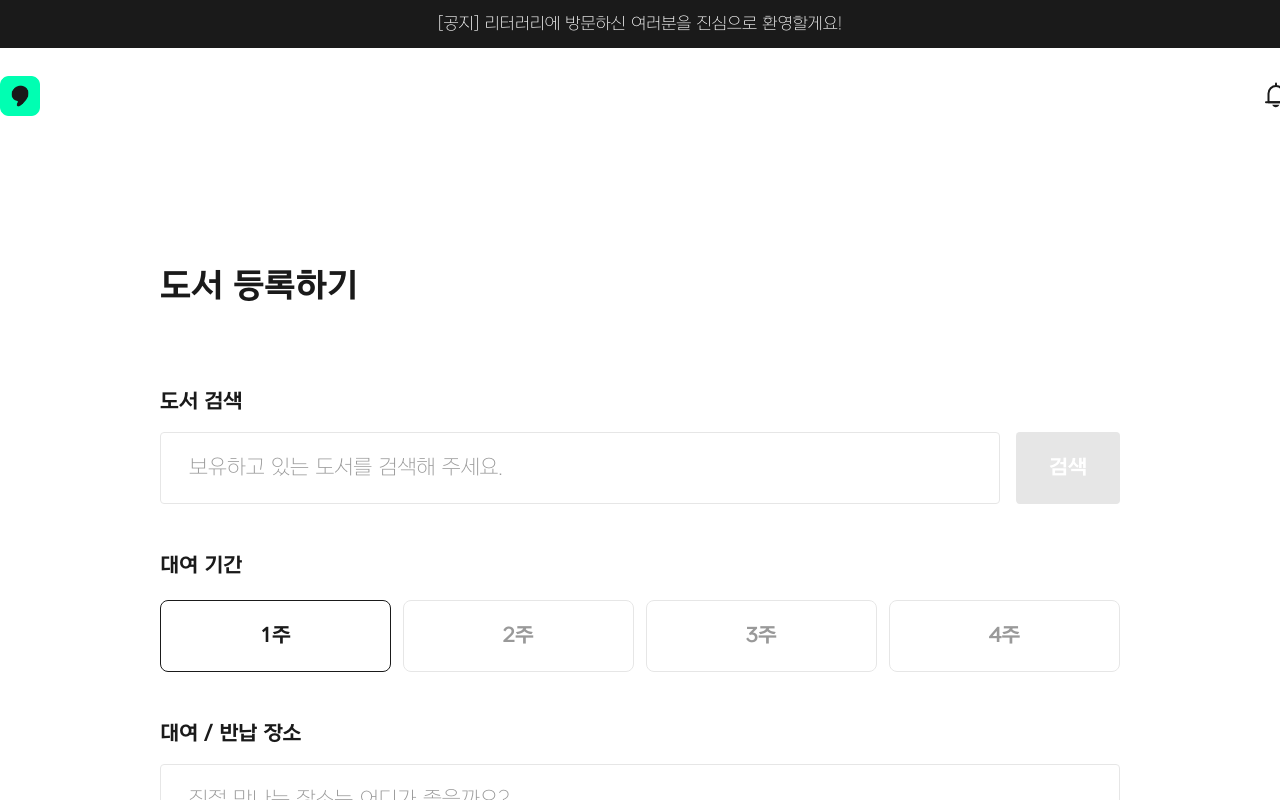
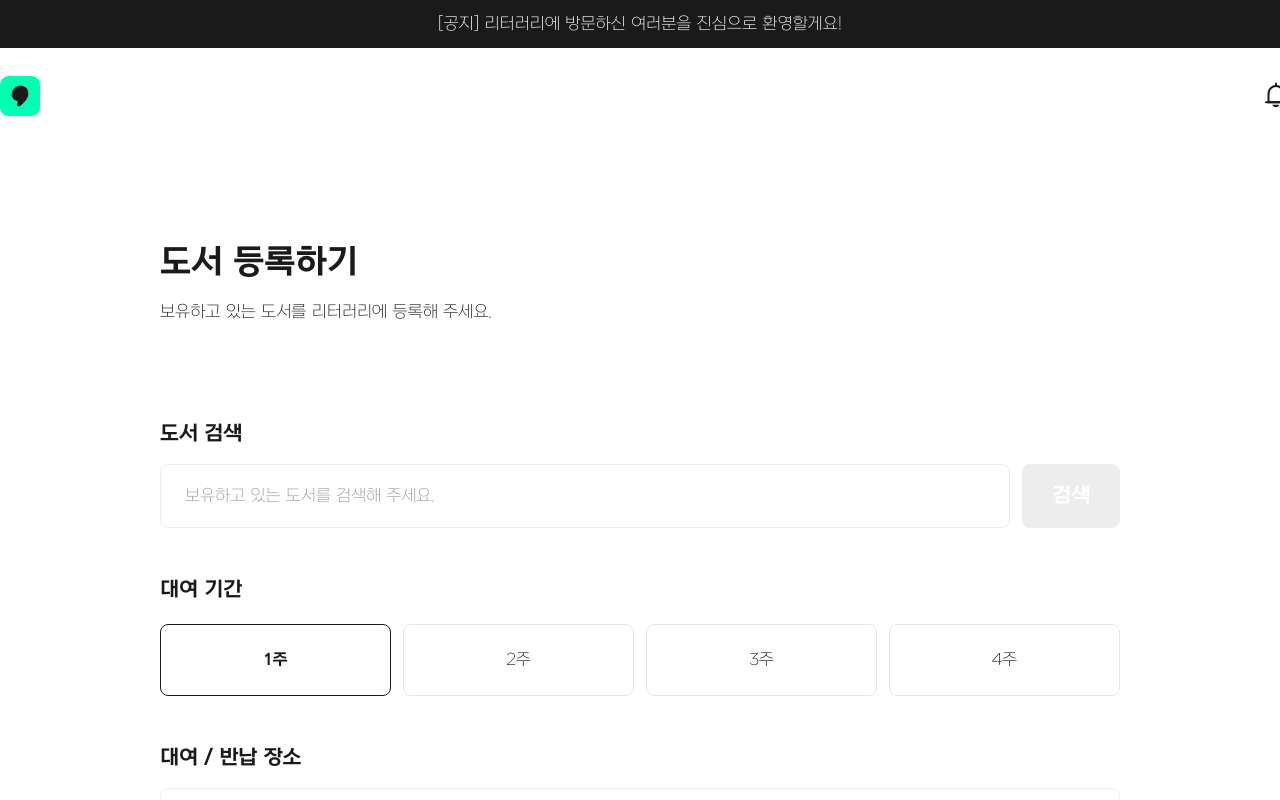
Before and after one commit to dukki-labs/frontend, a Next.js app: page /register in a window 1280 px wide. Built offline with nearby package versions, Linux system fonts and the light colour scheme.

Commit message:
Feat: [#114] 등록하기 버튼 오류 수정

```diff
--- a/src/components/common/Button.tsx
+++ b/src/components/common/Button.tsx
@@ -6,6 +6,7 @@ interface Button {
   onClick: () => void;
   textColor: string;
   backgroundColor: string;
+  borderColor?: string;
 }
 
 export default function Button({
@@ -13,6 +14,7 @@ export default function Button({
   onClick,
   textColor = "#1a1a1a",
   backgroundColor,
+  borderColor,
 }: Button) {
   return (
     <div
@@ -20,6 +22,9 @@ export default function Button({
       onClick={onClick}
       style={{
         background: `${backgroundColor}`,
+        borderWidth: "1.5px",
+        borderStyle: "solid",
+        borderColor: borderColor ? borderColor : backgroundColor,
       }}
     >
       <TextGothic
--- a/src/pages/register/index.tsx
+++ b/src/pages/register/index.tsx
@@ -1,4 +1,4 @@
-import { useState } from "react";
+import { useState, useMemo } from "react";
 import { useRouter } from "next/router";
 import Image from "next/image";
 import Head from "next/head";
@@ -101,6 +101,13 @@ export default function Register() {
     }
   };
 
+  const isValidation = useMemo(() => {
+    if (selectedBook.length === 0 || place === "") {
+      return false;
+    }
+    return true;
+  }, [selectedBook, place]);
+
   return (
     <>
       <Head>
@@ -116,8 +123,14 @@ export default function Register() {
             lineHeight={44}
             style={{
               display: "block",
-              marginBotton: "80px",
+              marginBottom: "16px",
             }}
+          />
+          <TextGothic
+            text="보유하고 있는 도서를 리터러리에 등록해 주세요."
+            fontWeight={400}
+            fontSize={16}
+            lineHeight={24}
           />
           <div className={styles.inputWrapper}>
             <div className={styles.register}>
@@ -312,10 +325,10 @@ export default function Register() {
                   >
                     <TextGothic
                       text={v.nameKo}
-                      fontWeight={700}
-                      fontSize={20}
-                      lineHeight={28}
-                      color={v.name === period ? "#1a1a1a" : "#999999"}
+                      fontWeight={v.name === period ? 700 : 400}
+                      fontSize={16}
+                      lineHeight={24}
+                      color="#1a1a1a"
                     />
                   </div>
                 ))}
@@ -341,7 +354,7 @@ export default function Register() {
             </div>
             <div className={styles.register}>
               <TextGothic
-                text="첨부 내용"
+                text="전달 내용"
                 fontWeight={700}
                 fontSize={20}
                 lineHeight={28}
@@ -354,7 +367,7 @@ export default function Register() {
                 <textarea
                   value={comment}
                   onChange={(e) => setComment(e.target.value)}
-                  placeholder="추가로 알려주고 싶은 내용이 있나요?"
+                  placeholder="추가로 전달하고 싶은 내용이 있나요?"
                 />
               </div>
             </div>
@@ -362,16 +375,26 @@ export default function Register() {
           <div className={styles.buttonBox}>
             <Button
               text="취소하기"
-              onClick={onRegister}
+              onClick={() => router.back()}
               textColor="#1A1A1A"
-              backgroundColor="#e6e6e6"
+              backgroundColor="#ffffff"
+              borderColor="#EDEDED"
             />
-            <Button
-              text="등록하기"
-              onClick={() => {}}
-              textColor="#1A1A1A"
-              backgroundColor="#00FFB2"
-            />
+            {isValidation ? (
+              <Button
+                text="등록하기"
+                onClick={onRegister}
+                textColor="#1A1A1A"
+                backgroundColor="#00FFB2"
+              />
+            ) : (
+              <Button
+                text="등록하기"
+                onClick={() => {}}
+                textColor="#ffffff"
+                backgroundColor="#EDEDED"
+              />
+            )}
           </div>
         </div>
       </main>
--- a/src/styles/Home.module.scss
+++ b/src/styles/Home.module.scss
@@ -109,14 +109,14 @@
 .registerWrapper {
   display: flex;
   justify-content: center;
-  margin-top: 120px;
-  padding-bottom: 120px;
+  margin-top: 96px;
+  padding-bottom: 96px;
   .registerBox {
     display: flex;
     flex-direction: column;
     width: 960px;
     .inputWrapper {
-      margin: 80px 0;
+      margin: 96px 0;
       .register {
         & + .register {
           margin-top: 48px;
@@ -128,11 +128,11 @@
             display: flex;
             justify-content: center;
             align-items: center;
-            margin-left: 16px;
-            width: 120px;
-            height: 72px;
-            background: #e6e6e6;
-            border-radius: 4px;
+            margin-left: 12px;
+            width: 111px;
+            height: 64px;
+            background: #ededed;
+            border-radius: 8px;
             cursor: pointer;
             &.on {
               background: #1a1a1a;
@@ -224,10 +224,10 @@
   justify-content: center;
   align-items: center;
   width: 100%;
-  height: 72px;
-  padding: 0 28px;
-  border: 1.5px solid #e6e6e6;
-  border-radius: 4px;
+  height: 64px;
+  padding: 0 24px;
+  border: 1.5px solid #ededed;
+  border-radius: 8px;
   &.on {
     border-bottom: 1.5px solid #1a1a1a;
   }
@@ -239,9 +239,10 @@
     border: none;
     outline: none;
     font-family: NexonLight;
-    font-size: 20px;
-    line-height: 28px;
+    font-size: 16px;
+    line-height: 24px;
     color: #1a1a1a;
+    letter-spacing: -0.004em;
     &::placeholder {
       color: #999999;
     }
@@ -263,8 +264,8 @@
     outline: none;
     resize: none;
     font-family: NexonLight;
-    font-size: 20px;
-    line-height: 32px;
+    font-size: 16px;
+    line-height: 24px;
     color: #1a1a1a;
     &::placeholder {
       color: #999999;
```
